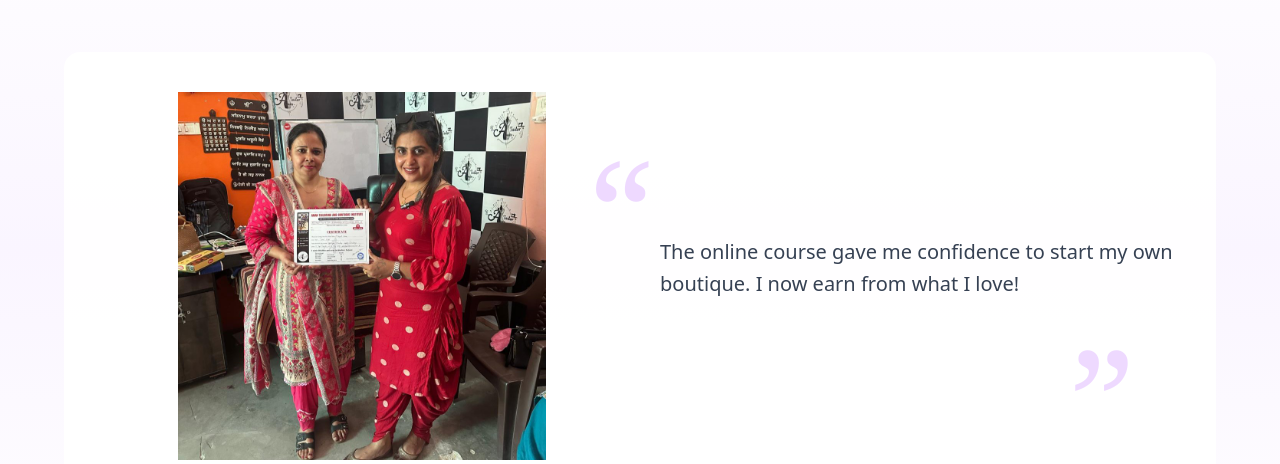
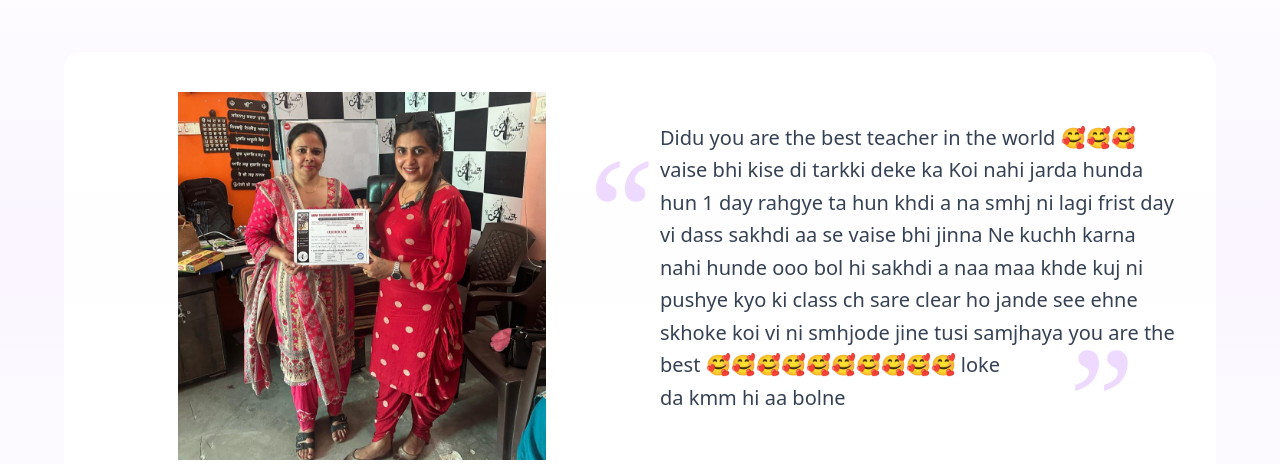
Before and after one commit to amantailor4088/amantailor4088, a Next.js app: page / in a window 1280 px wide. Shown: the part 1266-1730 px from the top of the page. Built offline with nearby package versions, Linux system fonts and the light colour scheme; no server answers; the database is empty.

Commit message:
image and content updated

```diff
--- a/app/about/page.tsx
+++ b/app/about/page.tsx
@@ -13,7 +13,7 @@ const App = () => {
           className="absolute inset-0 bg-cover bg-center opacity-50"
           style={{
             backgroundImage:
-              "url('https://wallpaperaccess.com/full/2594849.jpg')",
+              "url('/about/hero.jpg')",
           }}
         />
 
--- a/components/home/StudentsStories/StudentsStories.tsx
+++ b/components/home/StudentsStories/StudentsStories.tsx
@@ -9,31 +9,31 @@ import "swiper/css/pagination";
 const students = [
     {
         image: "/reviews/1.jpg",
-        quote: "The online course gave me confidence to start my own boutique. I now earn from what I love!"
+        quote: "Didu you are the best teacher in the world 🥰🥰🥰 vaise bhi kise  di tarkki deke ka Koi nahi jarda hunda hun 1 day rahgye ta hun khdi a na smhj ni lagi frist day vi dass sakhdi aa se vaise bhi jinna Ne kuchh karna nahi hunde ooo bol hi sakhdi a naa maa khde kuj ni pushye kyo ki class ch sare clear ho jande see ehne skhoke koi vi ni smhjode jine tusi samjhaya you are the best 🥰🥰🥰🥰🥰🥰🥰🥰🥰🥰 loke da kmm hi aa bolne"
     },
     {
         image: "/reviews/3.jpg",
-        quote: "Stitching is now my side hustle, all thanks to the easy video lessons and flexible timing."
+        quote: "Good morning mam. Tusi bhut vadiya trike nl smjaude o.ohde lyi thank you. But loka da km hunda faltu bolna   tusi tension na lao asi sode nl aa❤❤"
     },
     {
         image: "/reviews/4.jpg",
-        quote: "I never thought I could stitch, but this course made it so simple and enjoyable!"
+        quote: "Mam mai koi class miss ni kiti.class de end tk sare doubt clear ho jnde ne.har ek doubt ene vadia trike nl clear krde o tusi thnx ji🙏"
     },
     {
         image: "/reviews/6.jpg",
-        quote: "The instructors are so patient and the content is incredibly clear. My skills have truly transformed."
+        quote: "Thanku so much mam ❤ ehna vdia sikhon leyi"
     },
     {
         image: "/reviews/7.jpg",
-        quote: "This online course fit perfectly into my busy schedule, allowing me to pursue my passion for fashion."
+        quote: "Hlo. Ssa dee Dee tusi bht vdia smjane a har ek cheez bht easy way nal sanu sab smjh aundi nd aj tak ma ik var v kj ni puchya ky k doubt koi rehnda e ni vdo dekh k mera km vse set c internet cafe a mera apna but ma tuhade to inspire ho k stitching v sikhi hn ma apni shop te nl e stitching v krdi a ma ik do var status update kita mere nl stitching da v bht customer jud gye km dono bht vdia chl rhe a thank u soooo much aina vdia sikhan ly manu ta tuhanu dekh hr km krn di hope mildi a love u Dee 😘😘😘😘😘😘"
     },
     {
         image: "/reviews/8.jpg",
-        quote: "From basic stitches to complex designs, every lesson was a step towards becoming a confident tailor."
+        quote: "Eh m first tym workshop to Sikh k bnayi ae mam"
     },
     {
         image: "/reviews/5.jpg",
-        quote: "United by our success, we're proud to be part of this incredible journey, showing that anyone can achieve their dreams here!"
+        quote: "Thank you so much dii ❤🤗"
     },
 ];
 
```
Also changed, not shown: public/about/hero.jpg (added).
